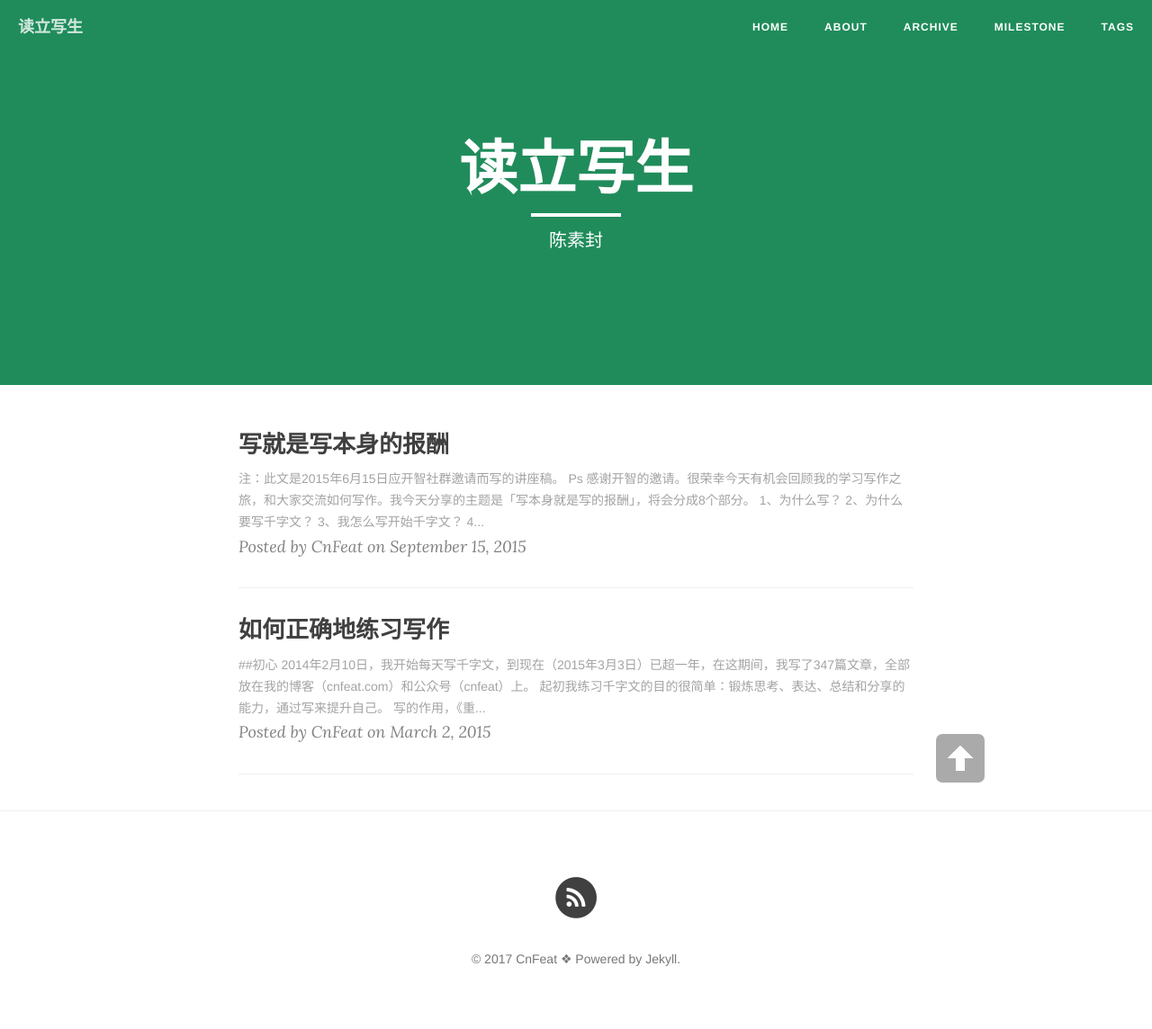
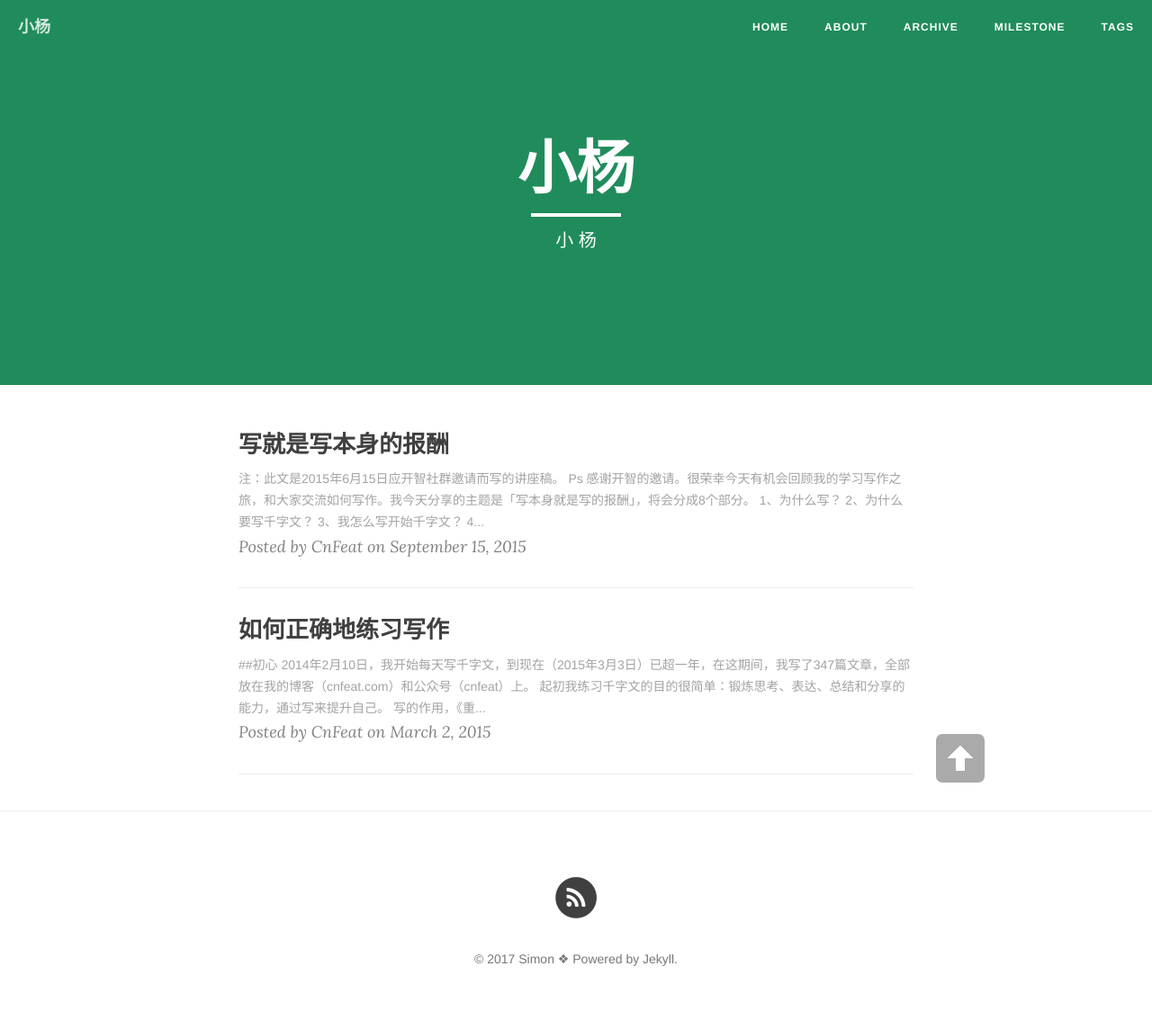
Before and after one commit to zjutszl/simsalyang.github.io, a Jekyll site: the page built from index.html, in a window 1280 px wide. Shown: the whole page at 90% size. Built offline with Jekyll 4.4.1, drawn with Linux system fonts in a browser that asks for light colours; nearby versions of some CDN libraries; the list of posts is cut into pages by our own code.

Commit message:
modify
personal info

```diff
--- a/Interview.html
+++ b/Interview.html
@@ -1,7 +1,7 @@
 ---
 layout: page
 header-img: "img/birds.jpg"
-description: "读立写生"
+description: "活在未来"
 permalink: Interview.html
 ---
 
--- a/_config.yml
+++ b/_config.yml
@@ -1,15 +1,15 @@
 # Site settings
-title: 读立写生
+title: 小杨
 header-img: "img/green.jpg"
 tagline: "cn"
-description: "陈素封|读而立·写而生"
+description: "活在未来"
 baseurl: ""
-url: "http://cnfeat"
+url: "https://simsalyang.github.io/"
 
 # About/contact
 owner:
-  name: " CnFeat"
-  email: CnFeat@gmail.com
+  name: " Simon"
+  email: yangx_e5@163.com
   bio: "写就是写的报酬"
 
 # Data
--- a/index.html
+++ b/index.html
@@ -1,6 +1,6 @@
 ---
 layout: page
-description: "陈素封"
+description: "小  杨"
 ---
 
 {% for post in paginator.posts %}
```
Also changed, not shown: milestone.md (+1 -1 lines), README.md.
